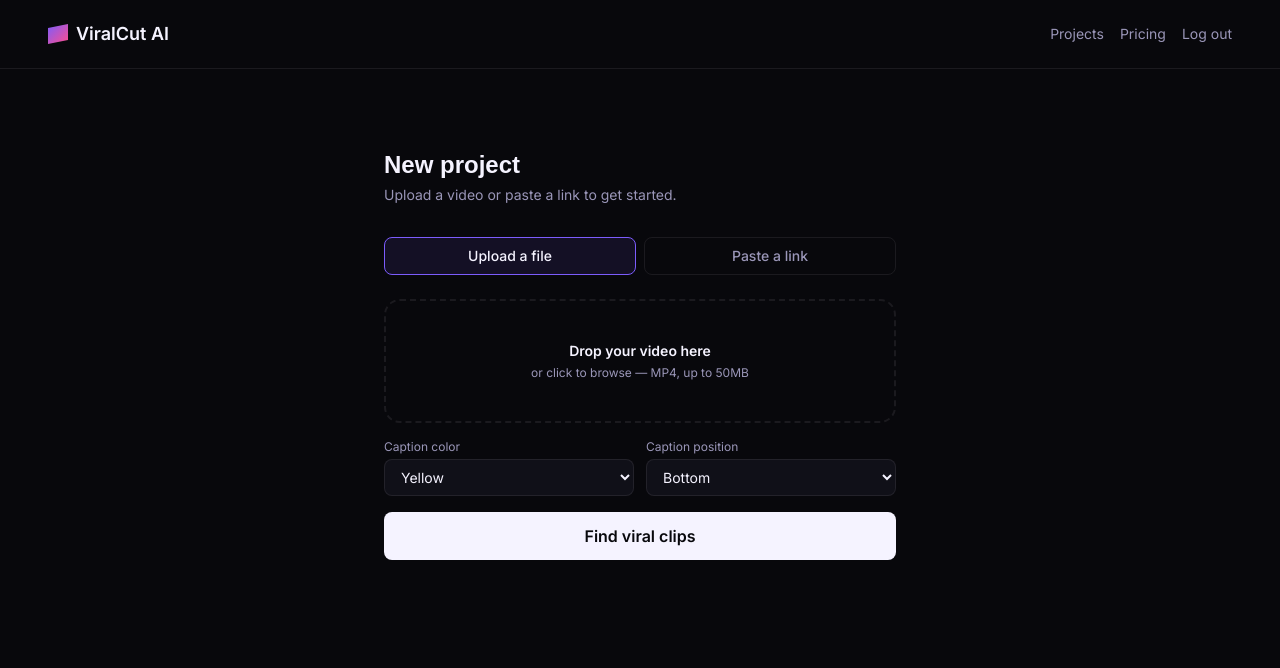
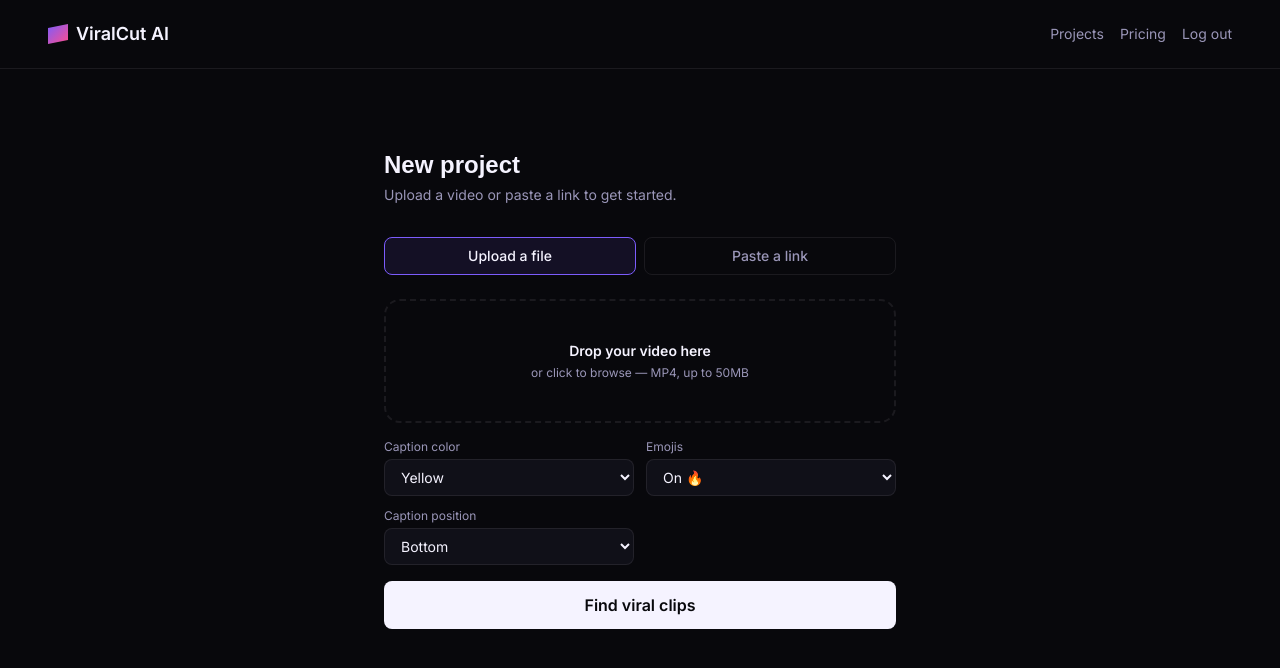
Before and after one commit to dvideiralorenzo-lang/viralcut-ai, a Next.js app in the folder viralcut-ai/: page /upload in a window 1280 px wide. Shown: the top 668 px of the page. Built offline with nearby package versions, Linux system fonts and the light colour scheme; no server answers; a web font is replaced by a local one.

Commit message:
Update page.tsx

```diff
--- a/viralcut-ai/app/upload/page.tsx
+++ b/viralcut-ai/app/upload/page.tsx
@@ -41,6 +41,7 @@ export default function UploadPage() {
   const [dragActive, setDragActive] = useState(false);
   const [captionColor, setCaptionColor] = useState("yellow");
   const [captionPosition, setCaptionPosition] = useState("bottom");
+  const [useEmojis, setUseEmojis] = useState(true);
   const inputRef = useRef<HTMLInputElement>(null);
 
   function handleDrag(e: React.DragEvent, active: boolean) {
@@ -106,6 +107,7 @@ export default function UploadPage() {
         status: "uploaded",
         caption_color: captionColor,
         caption_position: captionPosition,
+        use_emojis: useEmojis,
       })
       .select()
       .single();
@@ -207,6 +209,20 @@ export default function UploadPage() {
                   <option value="yellow">Yellow</option>
                   <option value="white">White</option>
                   <option value="cyan">Cyan</option>
+                  <option value="pink">Pink</option>
+                  <option value="green">Green</option>
+                  <option value="orange">Orange</option>
+                </select>
+              </div>
+              <div>
+                <label className="text-xs text-dim block mb-1">Emojis</label>
+                <select
+                  value={useEmojis ? "on" : "off"}
+                  onChange={(e) => setUseEmojis(e.target.value === "on")}
+                  className="w-full bg-raised border border-line rounded-lg px-3 py-2 text-sm text-ink outline-none focus:border-violet"
+                >
+                  <option value="on">On 🔥</option>
+                  <option value="off">Off</option>
                 </select>
               </div>
               <div>
```
